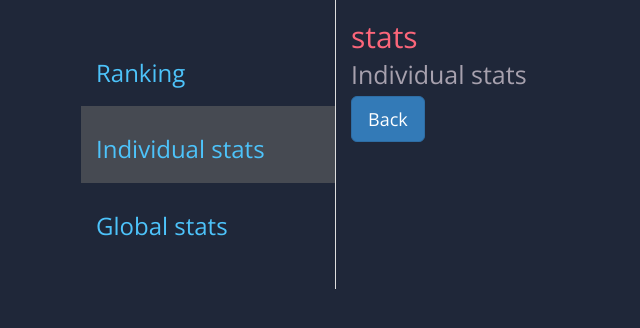
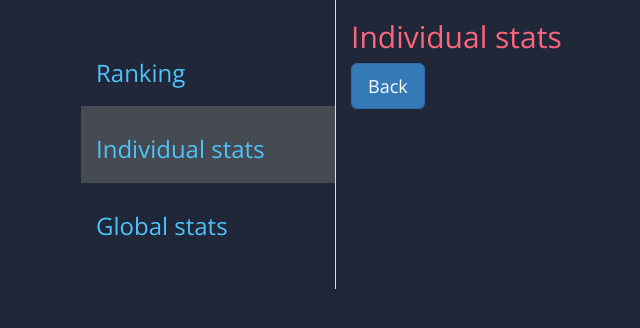
Before and after one commit to Vrq/FoosballRatingApp, a web app: page / in a window 1280 px wide, after a click on "Individual stats". Shown: the top 328 px of the page, without its empty margins (4-644 px from the left). Run offline with its HTML, style and script files only (its server is not run), Linux system fonts and the light colour scheme; data that the repository does not hold is empty; some libraries are stand-ins or nearby versions.

Commit message:
update player stats

```diff
--- a/src/main/webapp/index.html
+++ b/src/main/webapp/index.html
@@ -42,8 +42,8 @@
             </div>
         </div>
         <div class="tab-pane text-style" id="tab-player-stats">
-            <h2>stats</h2>
-            <p>Individual stats</p>
+            <h2>Individual stats</h2>
+            <div id="player-stats-div"></div>
             <button type="button" class="btn btn-primary btn-lg" id="backToRankButton">Back</button>
         </div>
         <div class="tab-pane text-style" id="tab-global-stats">
--- a/src/main/webapp/scripts/rest.js
+++ b/src/main/webapp/scripts/rest.js
@@ -1,4 +1,17 @@
 $(document).ready(function() {
+  $.ajax({
+  url: '/players/getAll',
+  type: 'GET',
+  success: function(response) {
+    $("#rank-table").find("tr:gt(0)").remove();
+    var rankNo = 1;
+    for(playerRow of response) {
+      $('#rank-table tr:last').after("<tr class='player-row' id='"+playerRow.username+"'><td>"+rankNo+"</td><td>"+playerRow.username+"</td><td>"+playerRow.points+"</td><td>"+playerRow.gamesWon+"</td><td>"+playerRow.gamesLost+"</td><td>"+playerRow.setsWon+" : "+playerRow.setsLost+"</td></tr>");
+      rankNo++;
+    }
+  }
+  });
+
   $("#backToRankButton").click(function() {
     $("#li-tab-rank").click()
   });
@@ -23,12 +36,14 @@ $(document).ready(function() {
     console.log("table click")
     const playerId = event.currentTarget.id
     console.log(playerId)
+    $('#player-stats-div').empty();
     $("#li-tab-player-stats").click()
     $.ajax({
       url: '/players/getByUsername?username='+playerId,
       type: 'GET',
       success: function(response) {
         console.log(response)
+        $('#player-stats-div').append("<h4>Player: "+response.username+"</h4><h4>Rating: "+response.points+"</h4><h4>Games won: "+response.gamesWon+"</h4><h4>Games lost: "+response.gamesLost+"</h4>")
       }
     });
   });
```
